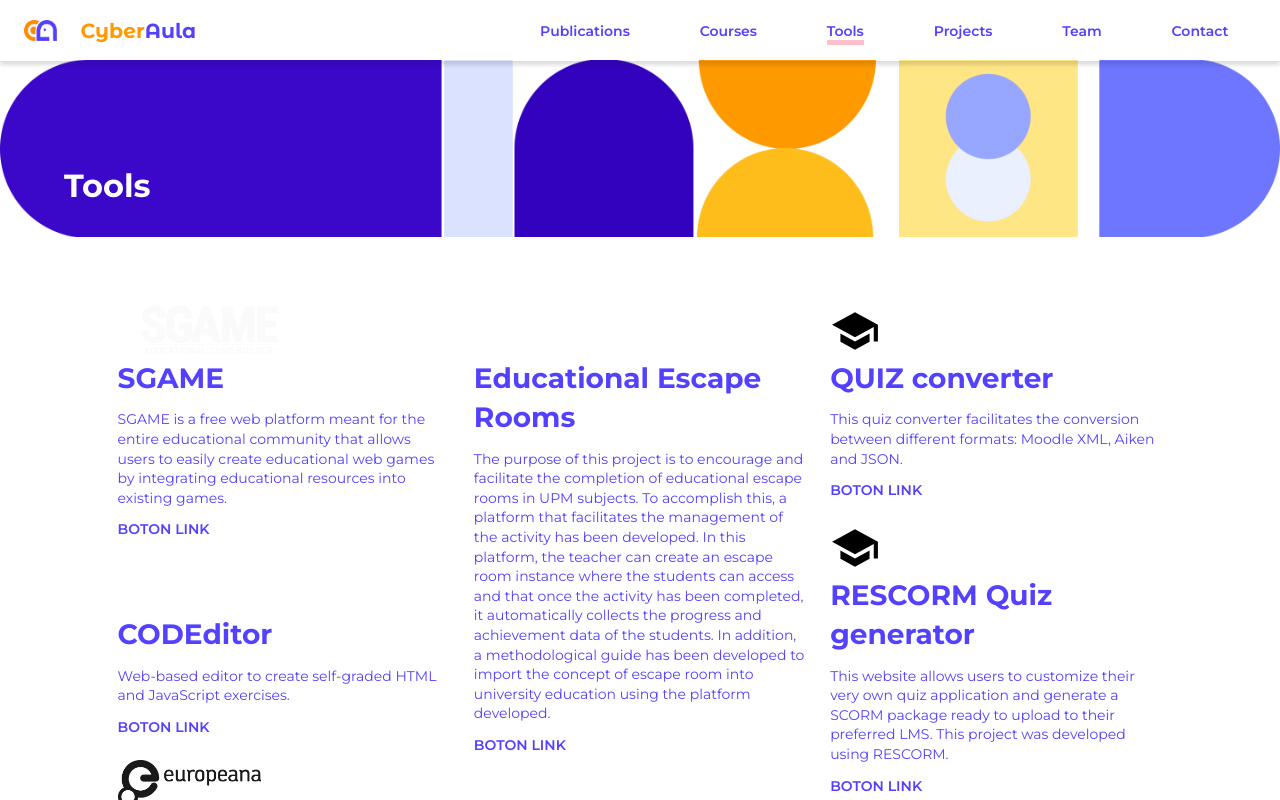
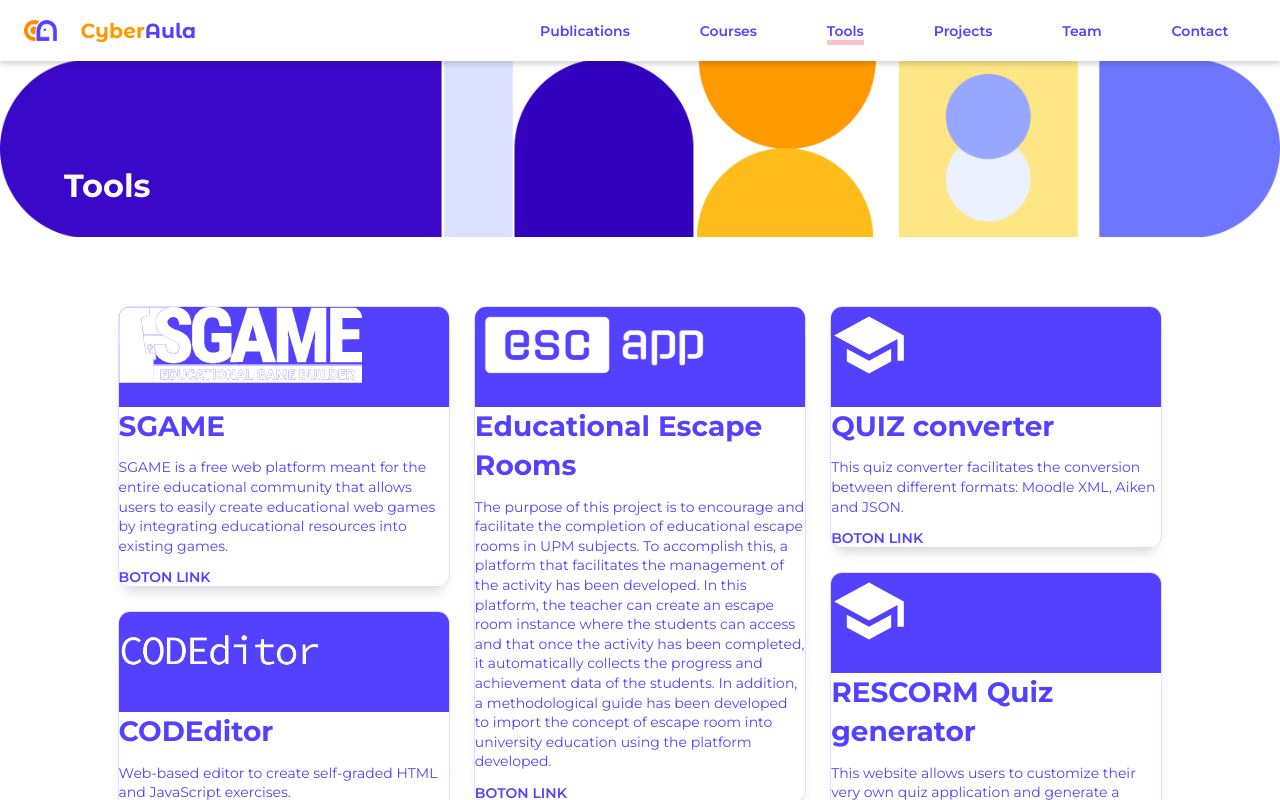
Before and after one commit to CyberAula/cyberaula.github.io, a Next.js app: page /tools in a window 1280 px wide. Shown: the top 800 px of the page. Built offline with nearby package versions, Linux system fonts and the light colour scheme.

Commit message:
Empezando a dar estilo al masonry layout de tools

```diff
--- a/app/sass/main.scss
+++ b/app/sass/main.scss
@@ -31,7 +31,6 @@
   margin-bottom: 10px;
 }
 
-
 /* ==========================================================================
     VARIABLES
    ========================================================================== */
@@ -47,7 +46,6 @@ TYPOGRAPHY
 // import monserrat
 // import new sans serif;
 
-
 @mixin nav_bar {
   width: 100%;
   display: flex;
@@ -141,14 +139,13 @@ TYPOGRAPHY
   margin-top: 60px;
   height: 13.8vw;
   background-image: url("/assets/img/headers/header-one.png");
-  background-size:cover;
+  background-size: cover;
   background-position: center;
   background-repeat: no-repeat;
   // object-fit: cover;
   display: flex;
   align-items: flex-end;
 
-
   h1 {
     padding: 0 0 $spacing_sm $spacing_xl;
     color: white;
@@ -157,7 +154,6 @@ TYPOGRAPHY
 
 body,
 html {
-
   h2 {
     font-weight: lighter;
   }
@@ -255,7 +251,7 @@ header {
 
 main {
   padding: 2rem 0 0 0;
-  margin:0.8rem
+  margin: 0.8rem;
 }
 
 .box-shadow {
@@ -688,6 +684,7 @@ main {
  ========================================================================== */
 
 .tools {
+  background-color: white;
   .nav_bar {
     background-color: inherit;
     color: inherit;
@@ -739,27 +736,8 @@ main {
         }
       }
 
-      .tool {
-        display: flex;
-        flex-flow: row wrap;
-        justify-content: space-evenly;
-        border-radius: 4px;
-        @apply border-gray-200 border-2;
-        padding: 2rem 2rem 2rem 2rem;
-
-        .tool_logo {
-          width: 10%;
-          margin: 0.8rem 0 0 0;
-          filter: brightness(0);
-          -webkit-filter: brightness(0) ;
-
-          img {
-            object-fit: contain;
-            object-position: top;
-            width: 100%;
-            height: 100%;
-          }
-        }
+
+
 
         .tool_main {
           width: 70%;
@@ -789,7 +767,7 @@ main {
         }
       }
     }
-  }
+
 
   .border_nav_bar {
     border-bottom: solid 1.5px lighten($color: $black, $amount: 7);
@@ -824,7 +802,6 @@ main {
     flex-direction: column;
     //background-color: red;
   }
-
 }
 
 // .research {
@@ -1272,9 +1249,7 @@ RESPONSIVE
         font-size: 1.2rem;
       }
     }
-
-  }
-
+  }
 
   .home {
     margin: 0 4rem 0 4rem;
@@ -1296,12 +1271,11 @@ RESPONSIVE
     }
   }
   .banner {
-    margin-top: 104px
+    margin-top: 104px;
   }
 }
 
 @media (max-width: 800px) {
-
   .home {
     margin: 0 2rem 0 2rem;
 
@@ -1320,7 +1294,6 @@ RESPONSIVE
     }
 
     .body {
-
       display: block;
       width: 100%;
 
@@ -1367,9 +1340,6 @@ RESPONSIVE
       .our_tools {
         padding: 3.5rem 0 0 0;
 
-        .tool {
-          padding: 3rem 1rem 3rem 3rem;
-
         .tool_title {
           h2 {
             font-size: 2rem;
@@ -1379,7 +1349,6 @@ RESPONSIVE
         .tool_content {
           h3 {
             font-size: 1.5rem;
-            }
           }
         }
       }
@@ -1498,7 +1467,6 @@ RESPONSIVE
         }
       }
     }
-
   }
   .banner {
     margin-top: 40px;
@@ -1535,7 +1503,6 @@ RESPONSIVE
     }
 
     .body {
-
       .carousel {
         h3 {
           font-size: 1.5rem;
@@ -1547,8 +1514,8 @@ RESPONSIVE
       }
       .latest_publications {
         padding: 0;
-        p{
-          padding:0
+        p {
+          padding: 0;
         }
       }
     }
@@ -1596,9 +1563,7 @@ RESPONSIVE
       .our_tools {
         padding: 3.5rem 0 0 0;
 
-        .tool {
-          flex-flow: column;
-          padding: 2rem 1rem 2rem 2rem;
+
 
           .tool_title {
             h2 {
@@ -1606,7 +1571,6 @@ RESPONSIVE
             }
           }
 
-
           .tool_description {
             width: 140%;
 
@@ -1614,7 +1578,7 @@ RESPONSIVE
               font-size: 1rem;
             }
           }
-        }
+
       }
     }
   }
--- a/app/sass/partials/_tools.sass
+++ b/app/sass/partials/_tools.sass
@@ -2,8 +2,23 @@
 @import "../lib/_mixins.sass"
 
 //media queries
-    .tool_logo {
-            width: 40%;
-            padding-bottom: 2rem;
-            align-self: center;
-          }
+.tool
+    -webkit-box-shadow: 0px 10px 13px -7px rgba(0,0,0,0.18)
+    -moz-box-shadow: 0px 10px 13px -7px rgba(0,0,0,0.18)
+    box-shadow: 0px 10px 13px -7px rgba(0,0,0,0.18)
+    border-radius: 12px
+    border: solid 1px $ca-blue-200
+    .tool_logo
+        background-color: $blue_primary
+        width: 100%
+        //margin: 0.8rem 0 0 0
+        border-radius: 11px 11px 0 0
+        display: flex
+        img
+            border-radius: 11px 11px 0 0
+            filter: brightness(0) invert(1)
+            -webkit-filter: brightness(0) invert(1)
+            padding-bottom: 2rem
+            align-self: center
+            height: 100px
+            object-fit: cover
--- a/app/tools/page.jsx
+++ b/app/tools/page.jsx
@@ -33,12 +33,13 @@ export default function Tools(props) {
             <Masonry gutter="24px">
 
               {tools.map(({ title, description, route, logo }) => {
-              return (<div>
-                <div class="w-full">
+                return (
+                <div className="tool">
+
                     <div className="tool_logo">
-                    <img alt={"Project Logo"} src={logo} style={{ height: '50px' }} />
+                      <img alt={"Project Logo"} src={logo} />
                     </div>
-                </div>
+
                   <div class="block justify-between">
                     <div className="tool_title">
                       <h2>{title}</h2>
```
Lines whose indentation alone changed are shown as unchanged.
